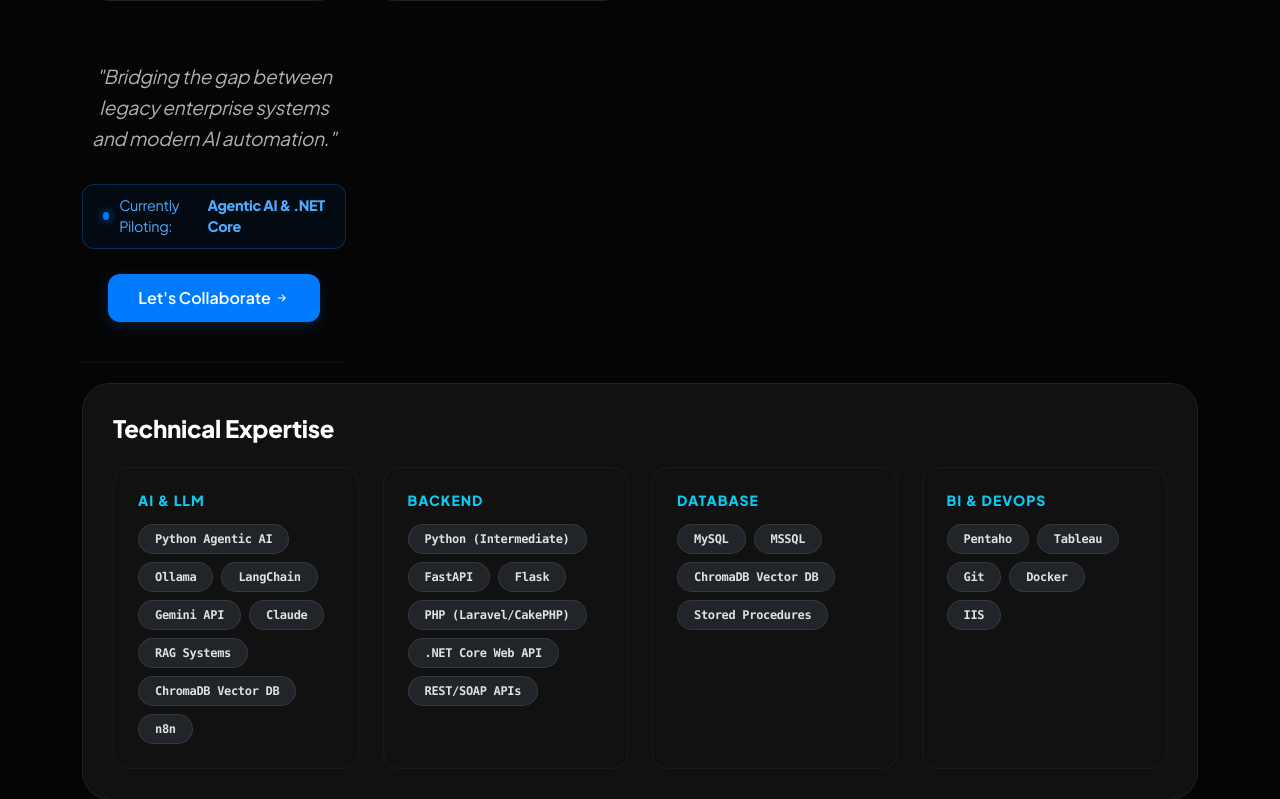
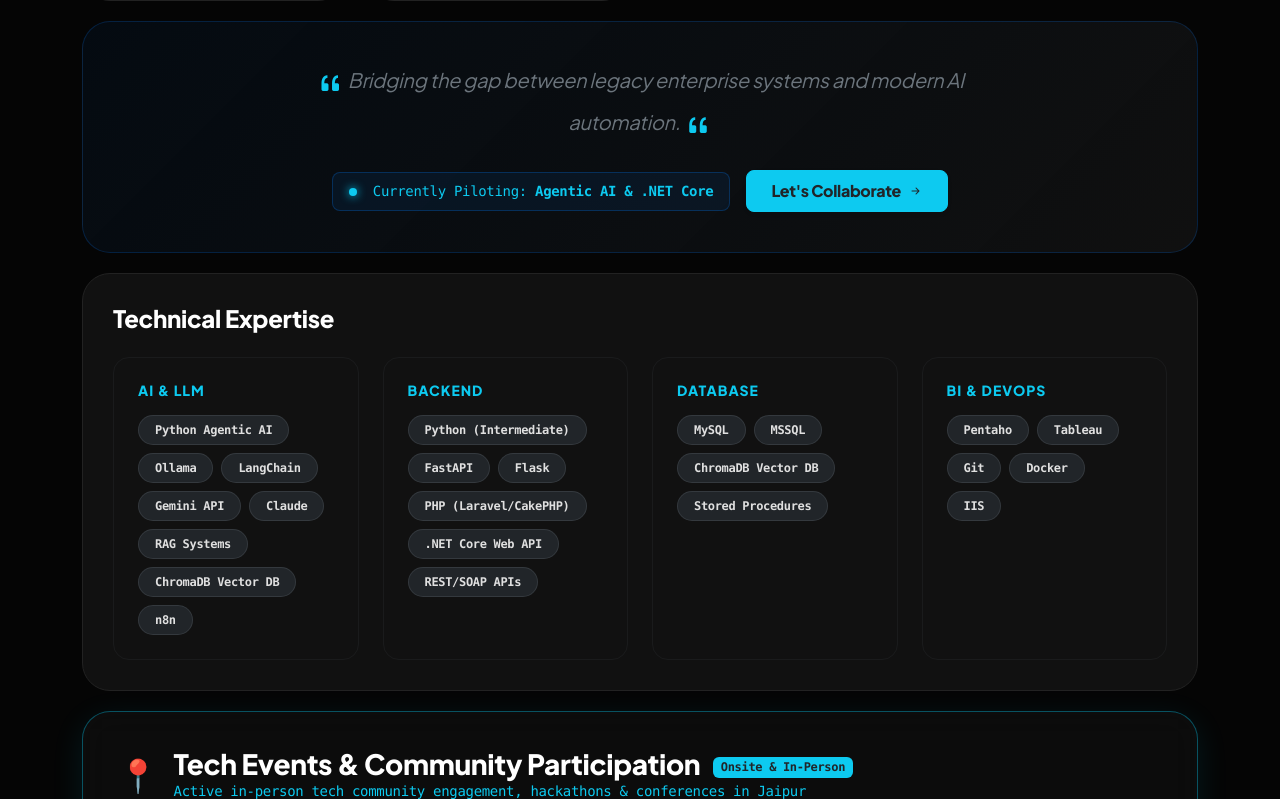
Before and after one commit to rislrohitjain/rohitjain-resume, a Flask app: page / in a window 1280 px wide. Shown: the part 918-1717 px from the top of the page. Run offline with Flask 3, Linux system fonts and the light colour scheme.

Commit message:
Fix UI grid break for philosophy section

```diff
--- a/templates/index.html
+++ b/templates/index.html
@@ -191,26 +191,24 @@
     </div>
 </div>
 
-<section class="cta-bridge" style="padding: 40px 0; border-bottom: 1px solid rgba(255,255,255,0.05);">
-    <div class="philosophy-text" style="margin-bottom: 30px; text-align: center;">
-        <p style="font-style: italic; color: #b0b0b0; font-size: 1.2rem; max-width: 700px; margin: 0 auto; line-height: 1.6;">
-            "Bridging the gap between legacy enterprise systems and modern AI automation."
+<div class="bento-item text-center" style="grid-column: span 4; background: linear-gradient(135deg, rgba(0, 123, 255, 0.05), rgba(17, 17, 17, 0.95)); border: 1px solid rgba(0, 123, 255, 0.2); padding: 40px 30px;">
+    <div class="philosophy-text mb-4">
+        <p class="fst-italic text-secondary fs-5 max-w-700 mx-auto leading-relaxed mb-0" style="max-width: 750px; margin: 0 auto; color: #d0d0d0;">
+            <i class="bi bi-quote text-info fs-3 align-middle me-1"></i>Bridging the gap between legacy enterprise systems and modern AI automation.<i class="bi bi-quote text-info fs-3 align-middle ms-1"></i>
         </p>
     </div>
 
-    <div class="action-bar" style="display: flex; justify-content: center; gap: 25px; align-items: center; flex-wrap: wrap;">
-        <div class="focus-tag" style="background: rgba(0, 123, 255, 0.05); border: 1px solid rgba(0, 123, 255, 0.3); color: #4dabff; padding: 10px 20px; border-radius: 12px; font-size: 0.9rem; display: flex; align-items: center;">
-            <span style="display: inline-block; width: 8px; height: 8px; background: #007bff; border-radius: 50%; margin-right: 10px; box-shadow: 0 0 10px #007bff;"></span>
+    <div class="action-bar d-flex justify-content-center align-items-center gap-3 flex-wrap">
+        <div class="focus-tag px-3 py-2 rounded-3 text-info font-monospace small" style="background: rgba(0, 123, 255, 0.08); border: 1px solid rgba(0, 123, 255, 0.25);">
+            <span class="d-inline-block rounded-circle bg-info me-2" style="width: 8px; height: 8px; box-shadow: 0 0 10px #00d4ff;"></span>
             Currently Piloting: <strong>Agentic AI & .NET Core</strong>
         </div>
 
-        <a href="mailto:engrohitjain5@gmail.com" style="text-decoration: none;">
-            <button class="btn-collaborate" style="background: #007bff; color: white; border: none; padding: 12px 30px; border-radius: 12px; font-weight: 600; cursor: pointer; transition: all 0.3s ease; box-shadow: 0 4px 15px rgba(0, 123, 255, 0.2); font-size: 1rem;">
-                Let's Collaborate <i class="bi bi-arrow-right-short"></i>
-            </button>
+        <a href="mailto:engrohitjain5@gmail.com" class="btn btn-info text-dark fw-bold px-4 py-2 rounded-3 text-decoration-none shadow-sm" style="transition: all 0.3s ease;">
+            Let's Collaborate <i class="bi bi-arrow-right-short ms-1"></i>
         </a>
     </div>
-</section>
+</div>
 
 		<!-- Technical Skills Grid -->
 <div class="bento-item" style="grid-column: span 4;">
```
